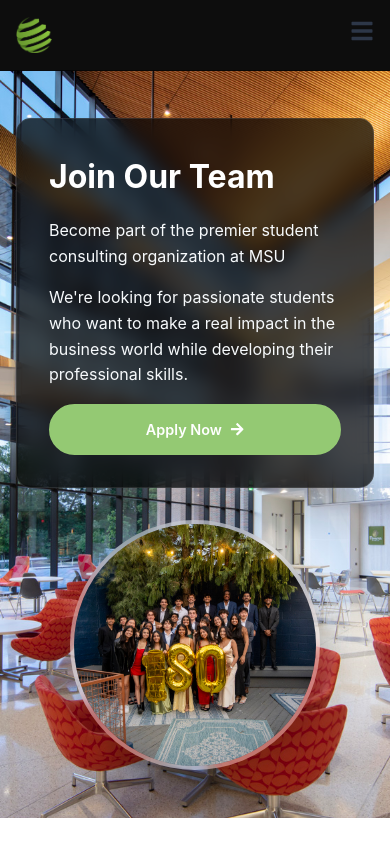
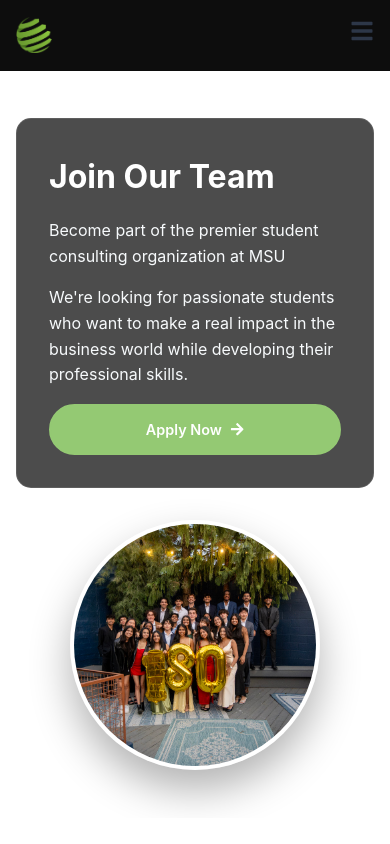
Before and after one commit to akhilkadari/180-website, a React (Create React App) app: page /join-us in a window 390 px wide. Shown: the top 844 px of the page. Built offline with nearby package versions, Linux system fonts and the light colour scheme.

Commit message:
mobile background join us

```diff
--- a/src/pages/JoinUs.css
+++ b/src/pages/JoinUs.css
@@ -636,6 +636,15 @@
     height: auto;
     min-height: 500px;
     padding: 4rem 0;
+    background: linear-gradient(135deg, #94C973 0%, rgba(45, 55, 72, 0.8) 100%) !important;
+    background-image: none !important;
+    background-size: auto !important;
+    background-position: auto !important;
+    background-attachment: auto !important;
+  }
+
+  .hero-background {
+    display: none !important;
   }
 
   .hero-content-grid {
```
